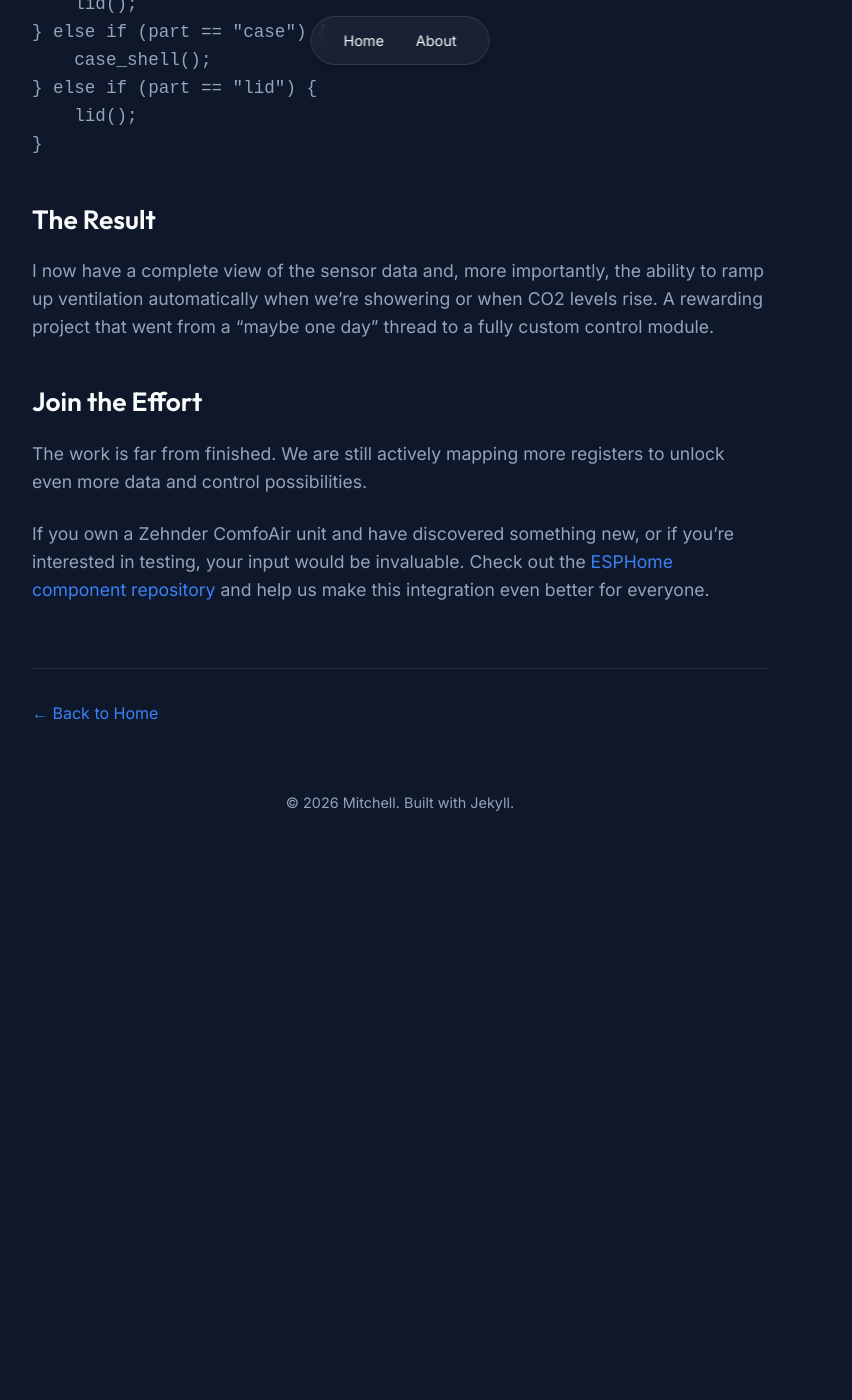
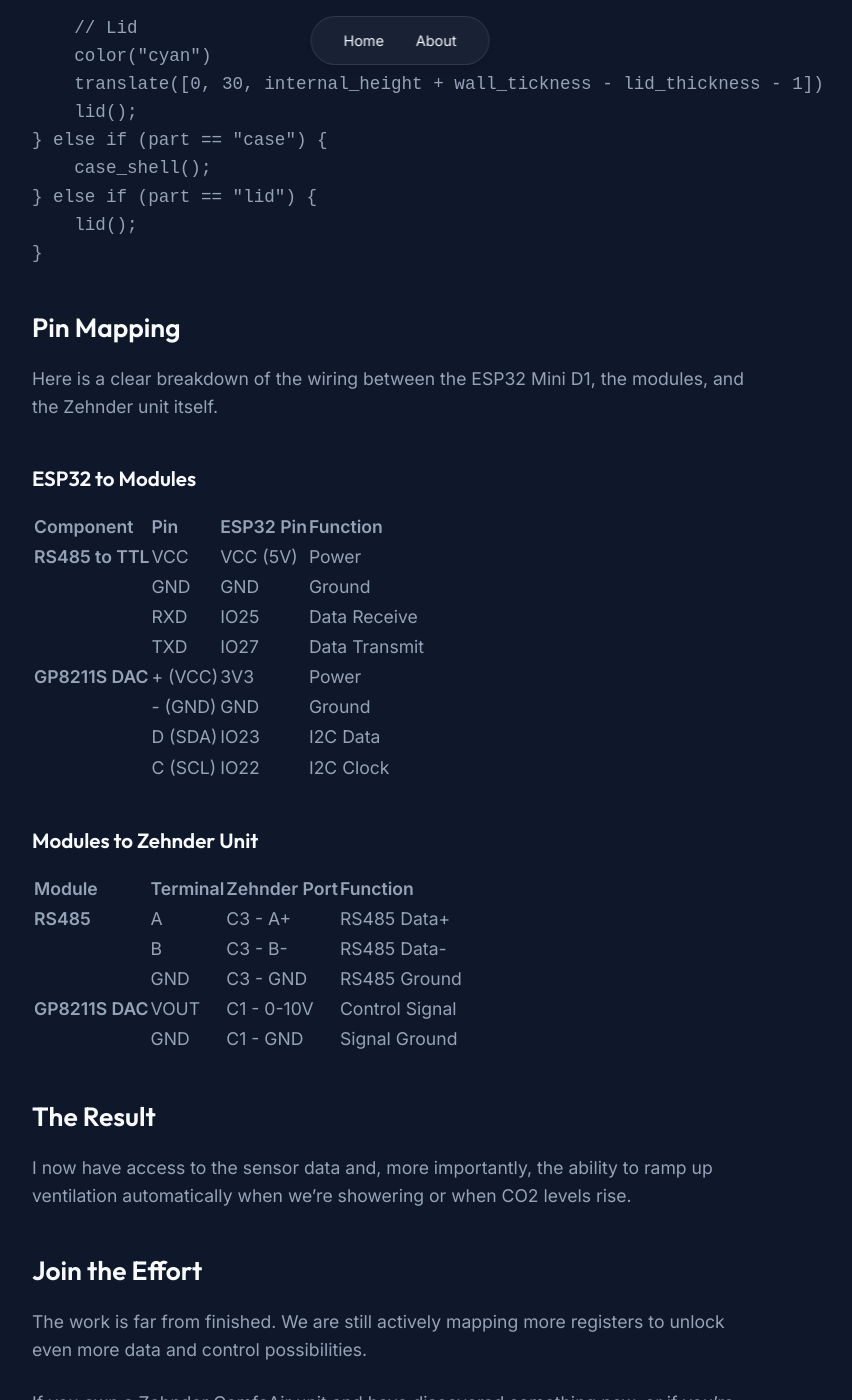
Before and after one commit to m11tch/blog, a Jekyll site: the page built from _posts/2026-02-25-zehnder-comfoair-integration.md, in a window 1280 px wide and 1400 px high, scrolled down 14586 px. Shown: the whole window, without its empty margins (240-1092 px from the left). Built offline with Jekyll 4.4.1, drawn with Linux system fonts in a browser that asks for light colours; before the commit the page ends 15464 px from its top, so only the background shows below that; some of the changed text lies outside the part shown.

Commit message:
update post

````diff
--- a/_posts/2026-02-23-zehnder-comfoair-integration.md
+++ b/_posts/2026-02-25-zehnder-comfoair-integration.md
@@ -1,13 +1,13 @@
 ---
 layout: post
 title: "Zehnder ComfoAir E300 HA Integration"
-date: 2026-02-23 23:00:00 +0000
+date: 2026-02-25 20:00:00 +0000
 description: "A journey from googling to granular control via RS485 and 0-10V."
 ---
 
-It started with a simple search for Home Assistant integration for my Zehnder ComfoAir E300. I quickly found that most projects were limited to basic 3-way switch overrides. Then I stumbled upon [this thread](https://github.com/wichers/esphome-comfoair/issues/11#issuecomment-3919157398) hinting at a deeper interface.
+It started with a simple search for a Home Assistant integration for my Zehnder ComfoAir E300. I quickly found that most projects were limited to basic 3-way switch overrides. At some point I stumbled upon [this thread](https://github.com/wichers/esphome-comfoair/issues/11#issuecomment-3919157398) hinting at a deeper interface.
 
-At the time, I'd lent out my multimeter, so I couldn't do much investigation. I followed the thread and waited. Two weeks ago, [@CodedCactus](https://github.com/CodedCactus) made progress on an ESPHome component, which was the spark I needed.
+At the time, I'd lent out my multimeter, so I couldn't do much investigation. I followed the thread and waited. Then about two weeks ago, [@CodedCactus](https://github.com/CodedCactus) made progress and started work on an ESPHome component, which was the spark I needed.
 
 ## The Hardware Hunt
 
@@ -20,7 +20,9 @@
 
 ## Discovery and Collaboration
 
-The initial register set was small. Without other scanning tools, I started cloning [@CodedCactus](https://github.com/CodedCactus)'s work to investigate further. I found a minor bug when the outside temperature dropped below zero (which I reported in [PR #1](https://github.com/CodedCactus/zehnder-comfoair/pull/1)) and eventually identified several missing registers while tinkering with the unit's settings ([PR #2](https://github.com/CodedCactus/zehnder-comfoair/pull/2)).
+The initial register set was small. Without other scanning tools, I started by cloning [@CodedCactus](https://github.com/CodedCactus)'s work to investigate further. I found a minor bug when the outside temperature dropped below zero (which I reported in [PR #1](https://github.com/CodedCactus/zehnder-comfoair/pull/1)) and eventually identified several missing registers while tinkering with the unit's settings ([PR #2](https://github.com/CodedCactus/zehnder-comfoair/pull/2)).
+
+It's been great collaborating on this, especially since [@CodedCactus](https://github.com/CodedCactus) is doing most of the heavy lifting on the ESPHome component—this project definitely wouldn't be where it is without his dedication.
 
 ## The Case (Iteration 1)
 
@@ -80,12 +82,12 @@
 
 ## "Winging it" and Final Calibration
 
-Still without my multimeter, I decided to "wing it" and connect the DAC to the unit. It worked, but asking for 10V only registered as 9.2V on the Zehnder. After digging into the unit's settings, I found the **Analoog 0-10V Max. Instelling** and adjusted it to match the actual output.
+Still without my multimeter, I decided to "wing it" and connect the DAC to the unit. It worked, but setting it to 10V only registered as 9.2V on the Zehnder. After digging into the unit's settings, I found the **Analoog 0-10V Max. Instelling** and adjusted it to match the actual output.
 
 ![Zehnder Max Voltage Setting]({{ '/assets/images/zehnder_settings_max_voltage.png' | relative_url }})
 *Adjusting the maximum voltage setting to calibrate the DAC.*
 
-I also changed the **Analoog 0-10V Methode** to **Proportioneel Debiet**. This is crucial as it allows fine-grained ventilation control based on the input voltage, rather than just mapping to the three standard presets.
+I also changed the **Analoog 0-10V Methode** to **Proportioneel Debiet**. This allows fine-grained ventilation control based on the input voltage, rather than just mapping to the three standard presets.
 
 ![Zehnder Method Setting]({{ '/assets/images/zehnder_settings_method.png' | relative_url }})
 *Setting the unit to proportional flow mode.*
@@ -329,9 +331,36 @@
 }
 ```
 
+## Pin Mapping
+
+Here is a clear breakdown of the wiring between the ESP32 Mini D1, the modules, and the Zehnder unit itself.
+
+### ESP32 to Modules
+
+| Component | Pin | ESP32 Pin | Function|
+| :--- | :--- | :--- | :--- |
+| **RS485 to TTL** | VCC | VCC (5V) | Power |
+| | GND | GND | Ground |
+| | RXD | IO25 | Data Receive |
+| | TXD | IO27 | Data Transmit |
+| **GP8211S DAC** | + (VCC) | 3V3 | Power |
+| | - (GND) | GND | Ground |
+| | D (SDA) | IO23 | I2C Data |
+| | C (SCL) | IO22 | I2C Clock |
+
+### Modules to Zehnder Unit
+
+| Module | Terminal | Zehnder Port | Function |
+| :--- | :--- | :--- | :--- |
+| **RS485** | A | C3 - A+ | RS485 Data+ |
+| | B | C3 - B- | RS485 Data- |
+| | GND | C3 - GND | RS485 Ground |
+| **GP8211S DAC** | VOUT | C1 - 0-10V | Control Signal |
+| | GND | C1 - GND | Signal Ground |
+
 ## The Result
 
-I now have a complete view of the sensor data and, more importantly, the ability to ramp up ventilation automatically when we're showering or when CO2 levels rise. A rewarding project that went from a "maybe one day" thread to a fully custom control module.
+I now have access to the sensor data and, more importantly, the ability to ramp up ventilation automatically when we're showering or when CO2 levels rise.
 ## Join the Effort
 
 The work is far from finished. We are still actively mapping more registers to unlock even more data and control possibilities.
````
